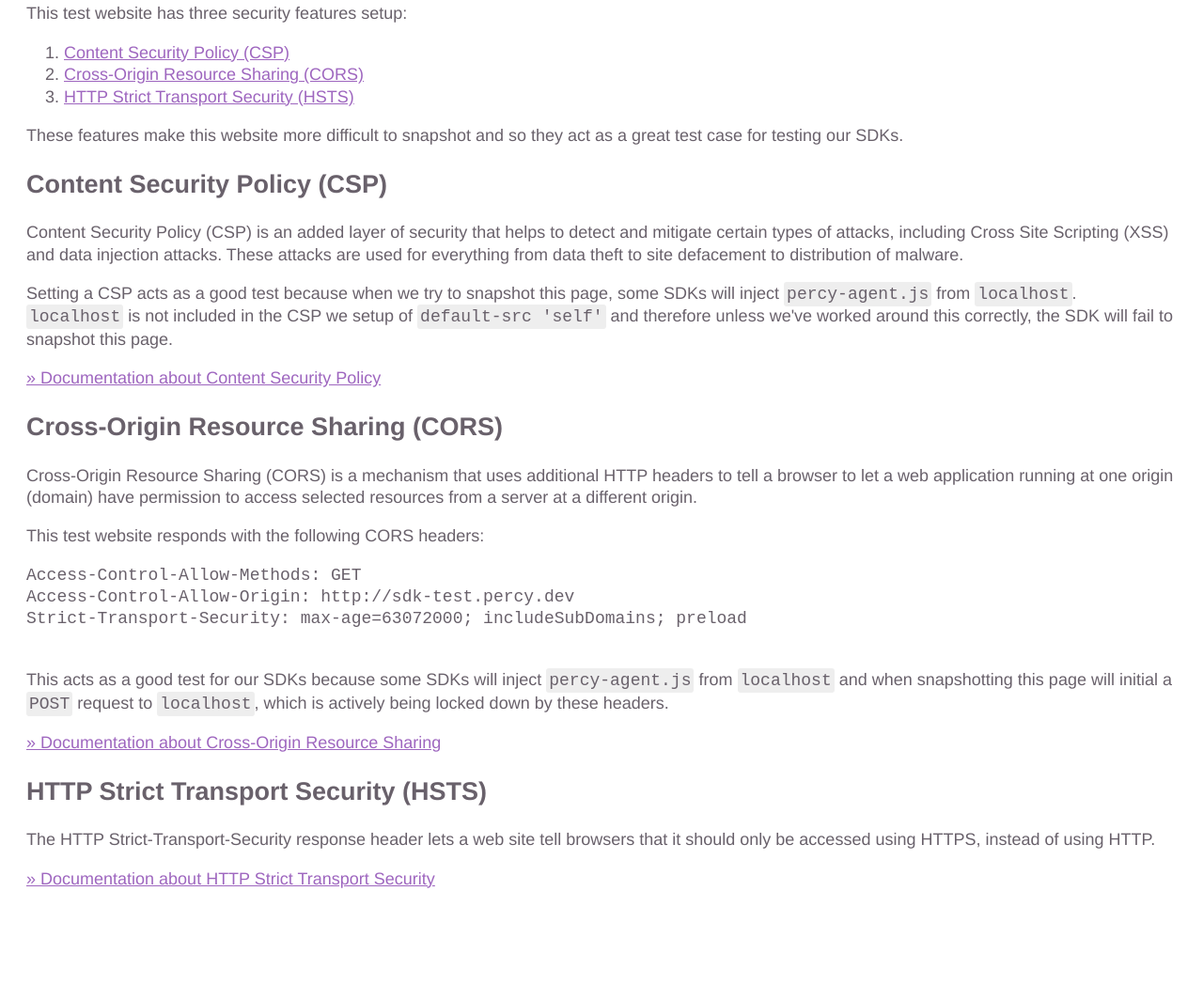
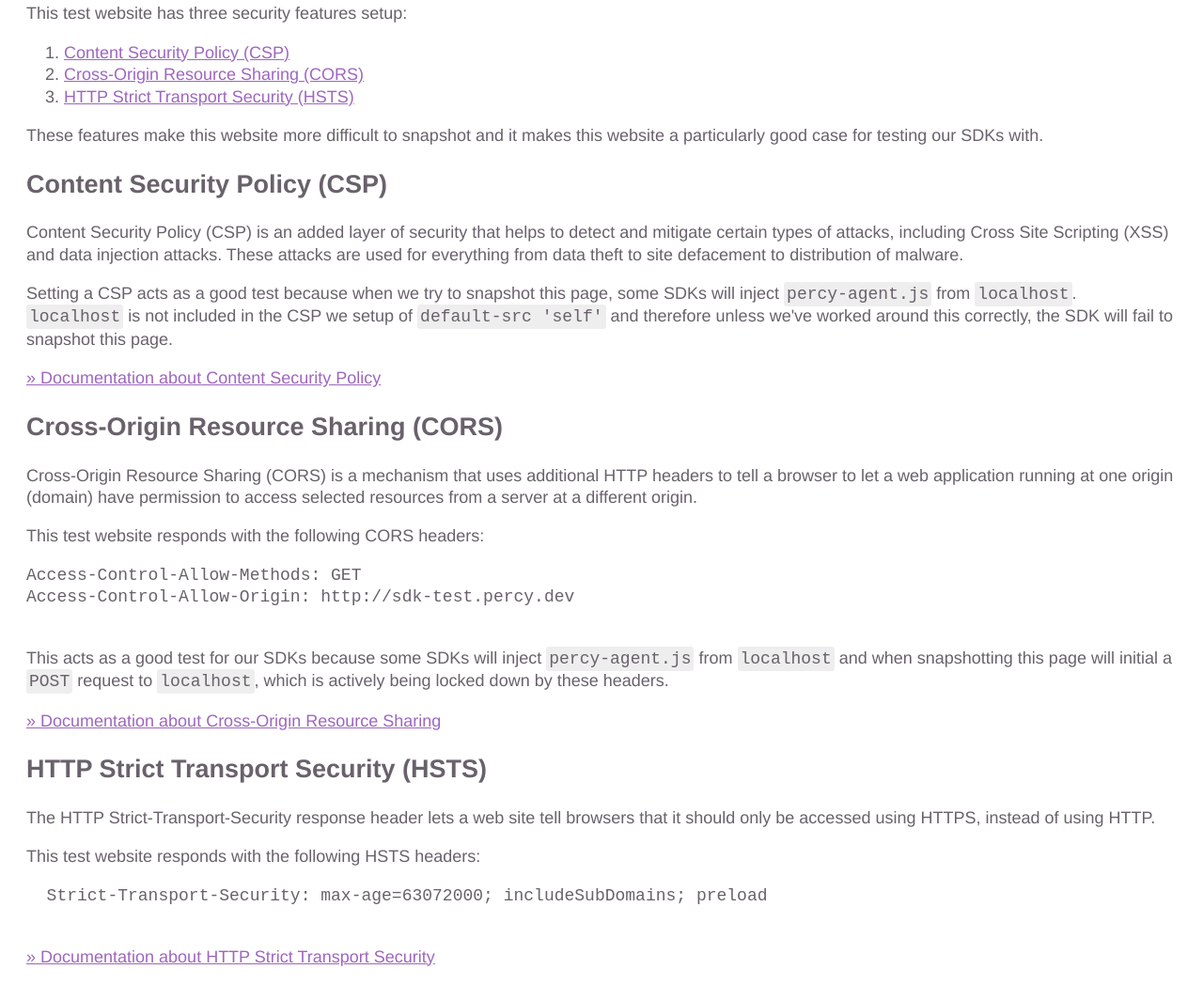
Before and after one commit to percy/sdk-test-website, a plain HTML site: page index.html in a window 1280 px wide. Shown: the part 153-1201 px from the top of the page at 94% size. Before the commit the page ends 1118 px from the top, so only its background shows below. Drawn offline with Linux system fonts and the light colour scheme.

Commit message:
minor changes to the home page

```diff
--- a/index.html
+++ b/index.html
@@ -59,7 +59,7 @@
     </ol>
     <p>
       These features make this website more difficult to snapshot
-      and so they act as a great test case for testing our SDKs.
+      and it makes this website a particularly good case for testing our SDKs with.
     </p>
     <h2 id="csp">Content Security Policy (CSP)</h2>
     <p>
@@ -90,7 +90,6 @@
     <pre>
 Access-Control-Allow-Methods: GET
 Access-Control-Allow-Origin: http://sdk-test.percy.dev
-Strict-Transport-Security: max-age=63072000; includeSubDomains; preload
     </pre>
     <p>
       This acts as a good test for our SDKs because some SDKs will inject <code>percy-agent.js</code> from <code>localhost</code>
@@ -108,6 +107,12 @@ Strict-Transport-Security: max-age=63072000; includeSubDomains; preload
         browsers that it should only be accessed using HTTPS, instead of using HTTP.
     </p>
     <p>
+        This test website responds with the following HSTS headers:
+      </p>
+      <pre>
+  Strict-Transport-Security: max-age=63072000; includeSubDomains; preload
+      </pre>
+    <p>
       <a href="https://developer.mozilla.org/en-US/docs/Web/HTTP/Headers/Strict-Transport-Security">
         &raquo; Documentation about HTTP Strict Transport Security
       </a>
```
